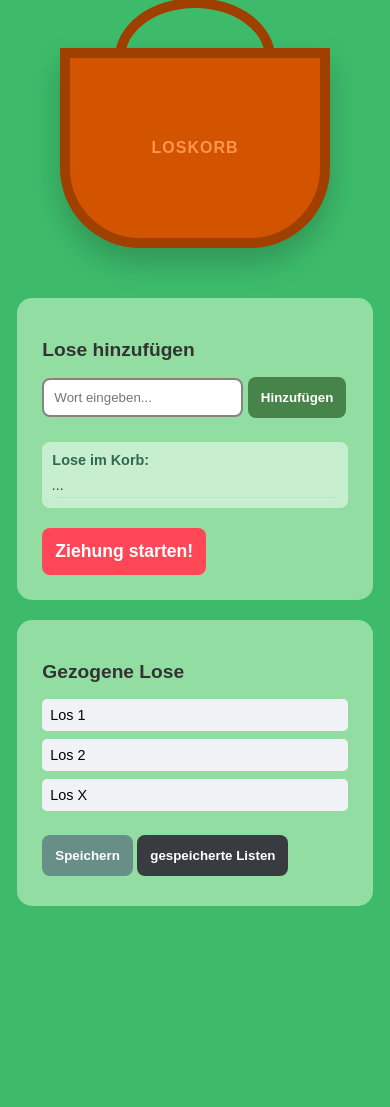
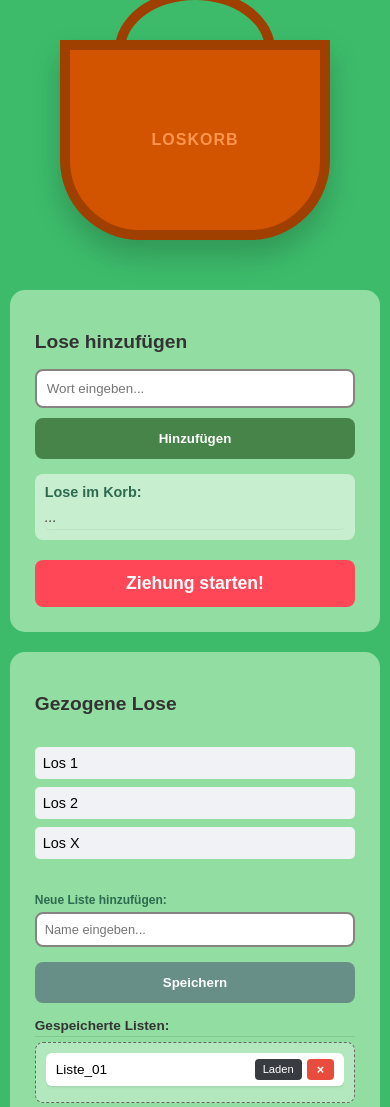
Before and after one commit to dilarawgn/Webentwicklung, a plain HTML site: page index.html in a window 390 px wide. Shown: the top 1107 px of the page. Before the commit the page ends 934 px from the top, so only its background shows below. Drawn offline with Linux system fonts and the light colour scheme.

Commit message:
Listen Bereich

```diff
--- a/index.html
+++ b/index.html
@@ -38,12 +38,26 @@
                      <li>Los 2</li>
                      <li>Los X</li>
                  </ul>
-            <div class>
+
+            <div class="save-overview">
+                <small>Neue Liste hinzufügen:</small>
+                <input type="text" id="saveListName" placeholder="Name eingeben...">
                 <button class="btn save-btn">Speichern</button>
-                <button class="btn load-btn">gespeicherte Listen</button>
+            </div>
+
+            <div class="saved-lists-header">Gespeicherte Listen:</div>
+            <div id="savedListsContainer" class="saved-lists-area">
+                <ul id="actualSavedLists">
+                    <li>
+                        <span>Liste_01</span>
+                        <div class="list-item-btns">
+                            <button class="mini-load-btn">Laden</button>
+                            <button class="mini-delete-btn">×</button>
+                        </div>
+                    </li>
+                    </ul>
             </div>
         </aside>
     </div>
-
 </body>
 </html>
--- a/name.css
+++ b/name.css
@@ -6,6 +6,7 @@ body {
     justify-content: center;
     align-items: center;
     height: 100vh;
+    margin: 0;
 }
 
 .container {
@@ -21,12 +22,13 @@ aside {
     background: rgb(146, 221, 161);
     padding: 25px;
     border-radius: 15px;
+    display: flex;
     flex-direction: column;
 }
 
 h2 { font-size: 1.2rem; color: #333; }
 
-/* eingabefelder & buttons */
+/* Eingabefelder & Buttons */
 input {
     padding: 10px;
     border: 2px solid #878383;
@@ -43,6 +45,8 @@ input {
     transition: transform 0.1s;
 }
 
+.btn:active { transform: scale(0.93); }
+
 .input-preview {
     margin-top: 15px;
     background: rgba(255, 255, 255, 0.5);
@@ -53,6 +57,7 @@ input {
     flex-direction: column;
     max-height: 200px;
 }
+
 .input-preview h3 {
     font-size: 0.9rem;
     margin: 0 0 5px 0;
@@ -75,14 +80,12 @@ input {
     margin-bottom: 0;
 }
 
-.btn:active { transform: scale(0.93); }
-
 .add-btn { background-color: #3e793fe1; color: white; }
 .start-btn { background-color: #ff4757; color: white; margin-top: 20px; font-size: 1.1rem; }
-.save-btn { background-color: #4c5a7798; color: white; margin-top: auto; margin-bottom: 5px; }
+.save-btn { background-color: #4c5a7798; color: white; margin-bottom: 5px; }
 .load-btn { background-color: #383b40; color: white; }
 
-/* der korb */
+/* Der Korb */
 .drawing-area {
     display: flex;
     flex-direction: column;
@@ -133,51 +136,113 @@ li {
     font-size: 0.9rem;
 }
 
-/* tablet ansiht */
-@media (max-width: 1024px) {
-    .container {
-        grid-template-columns: 1fr 1fr;
-        width: 95%;
-        height: auto;
-        margin: 20px 0;
+/* Bereich zum Speichern */
+.save-overview {
+    margin-top: 10px;
+    display: flex;
+    flex-direction: column;
+    gap: 5px;
 }
 
-    aside:last-child {
-        grid-column: span 2;
-    }
+.save-overview small {
+    font-size: 0.75rem;
+    font-weight: bold;
+    color: #2d6a4f;
 }
 
-/* handy ansicht*/
-@media (max-width: 768px) {
-    body {
-        height: auto;
-        align-items: flex-start;
-        padding-top: 20px;
+#saveListName {
+    width: 100%;
+    box-sizing: border-box;
+    padding: 8px;
+    font-size: 0.8rem;
+    border: 2px solid #878383;
+    border-radius: 8px;
 }
 
-    .container {
-        grid-template-columns: 1fr;
-        gap: 20px;
-        height: auto;
+.save-btn {
+    background-color: #4c5a7798;
+    color: white;
+    margin-bottom: 15px;
 }
 
-    aside, aside:last-child {
-        grid-column: span 1;
+/* Header Liste*/
+.saved-lists-header {
+    font-size: 0.85rem;
+    font-weight: bold;
+    color: #333;
+    margin-bottom: 5px;
+    border-bottom: 1px solid rgba(0,0,0,0.1);
+    padding-bottom: 3px;
 }
 
-    .basket {
-        width: 250px;
-        height: 180px;
+/* Liste */
+.saved-lists-area {
+    background: rgba(255, 255, 255, 0.3);
+    border-radius: 8px;
+    padding: 10px;
+    max-height: 180px; /* Etwas mehr Platz, da der Button weg ist */
+    overflow-y: auto;
+    border: 1px dashed #666;
 }
 
-    .basket-handle {
-        width: 140px;
-        height: 100px;
-        top: -60px;
+#actualSavedLists {
+    list-style: none;
+    padding: 0;
+    margin: 0;
 }
 
-    .drawing-area {
-        order: -1;
-        margin-bottom: 30px;
+#actualSavedLists li {
+    background: #fff;
+    display: flex;
+    justify-content: space-between;
+    align-items: center;
+    padding: 6px 10px;
+    margin-bottom: 6px;
+    font-size: 0.85rem;
+    border-radius: 6px;
+    box-shadow: 0 1px 3px rgba(0,0,0,0.1);
 }
+
+.list-item-btns {
+    display: flex;
+    gap: 5px;
 }
+
+.mini-load-btn {
+    background: #383b40;
+    color: white;
+    border: none;
+    padding: 3px 8px;
+    border-radius: 4px;
+    cursor: pointer;
+    font-size: 0.7rem;
+}
+
+.mini-delete-btn {
+    background: #e74c3c;
+    color: white;
+    border: none;
+    padding: 3px 10px;
+    border-radius: 4px;
+    cursor: pointer;
+    font-size: 0.8rem;
+    font-weight: bold;
+}
+
+.mini-delete-btn:hover { background: #c0392b; }
+.mini-load-btn:hover { background: #111; }
+
+/* Tablet & Handy Media Query*/
+@media (max-width: 1024px) {
+    .container { grid-template-columns: 1fr 1fr; width: 95%; height: auto; margin: 20px 0; }
+    aside:last-child { grid-column: span 2; }
+}
+
+@media (max-width: 768px) {
+    body { height: auto; align-items: flex-start; padding-top: 20px; }
+    .container { grid-template-columns: 1fr; gap: 20px; height: auto; }
+    aside, aside:last-child { grid-column: span 1; }
+    .basket { width: 250px; height: 180px; }
+    .basket-handle { width: 140px; height: 100px; top: -60px; }
+    .drawing-area { order: -1; margin-bottom: 30px; }
+}
```
Lines whose indentation alone changed are shown as unchanged.
